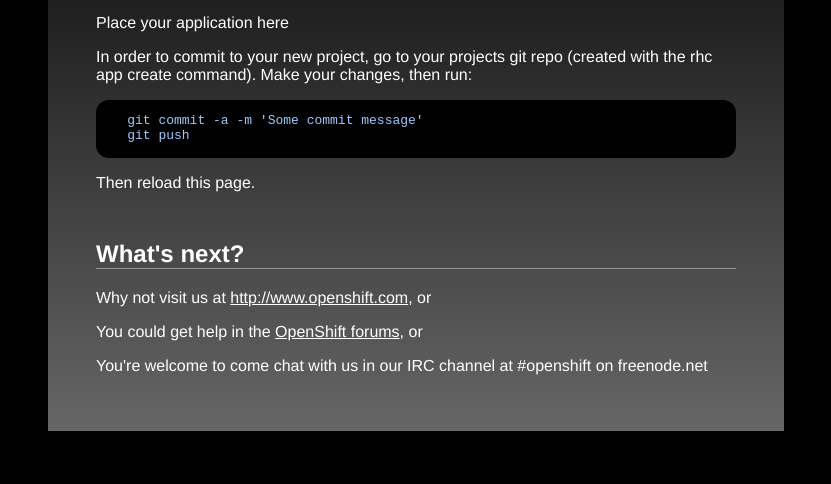
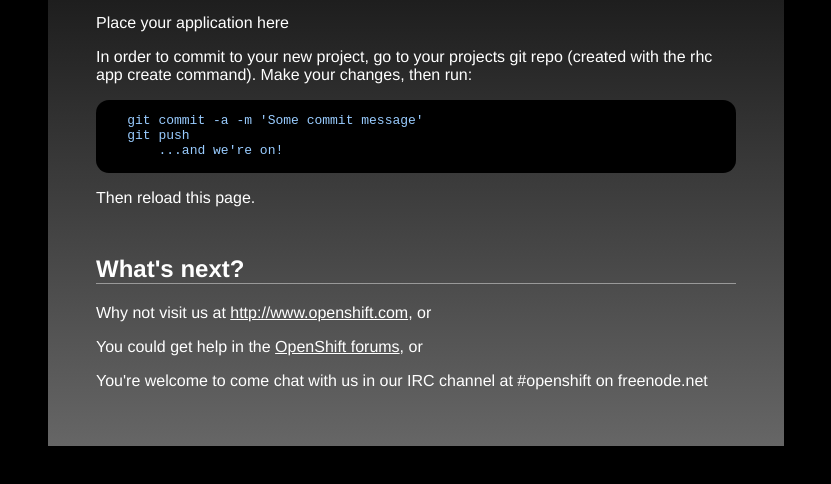
Before and after one commit to ncfausti/eniapp, a website: page index.html in a window 1280 px wide. Shown: the part 186-670 px from the top of the page, without its empty margins (224-1055 px from the left). Drawn offline with Linux system fonts and the light colour scheme.

Commit message:
first commit

```diff
--- a/index.html
+++ b/index.html
@@ -133,6 +133,7 @@
   <pre>
     git commit -a -m 'Some commit message'
     git push
+	...and we're on!
   </pre>
   <p>
     Then reload this page.
```
